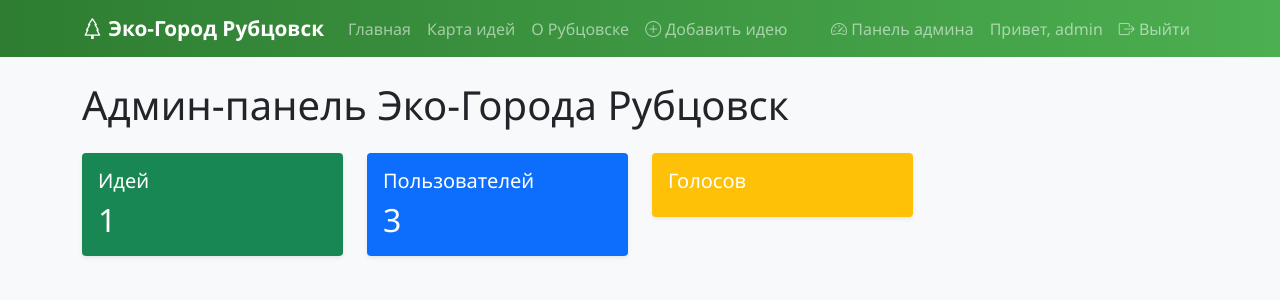
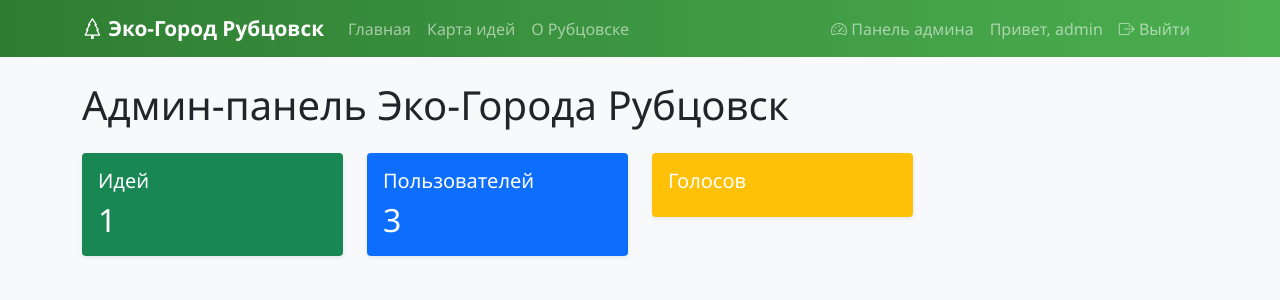
Before and after one commit to Lotos110/EcoSity, a Flask app: page /admin in a window 1280 px wide. Shown: the top 300 px of the page. Run offline with Flask 3, Linux system fonts and the light colour scheme; a user stored in the database is signed in; data comes from the database, SQL or seed files in the repository.

Commit message:
Update base.html

```diff
--- a/templates/base.html
+++ b/templates/base.html
@@ -31,13 +31,6 @@
                     <li class="nav-item">
                         <a class="nav-link" href="{{ url_for('city_info') }}">О Рубцовске</a>
                     </li>
-                    {% if current_user.is_authenticated %}
-                        <li class="nav-item">
-                            <a class="nav-link" href="#" data-bs-toggle="modal" data-bs-target="#addIdeaModal">
-                                <i class="bi bi-plus-circle"></i> Добавить идею
-                            </a>
-                        </li>
-                    {% endif %}
                 </ul>
                 <ul class="navbar-nav">
                     {% if current_user.is_authenticated %}
```
